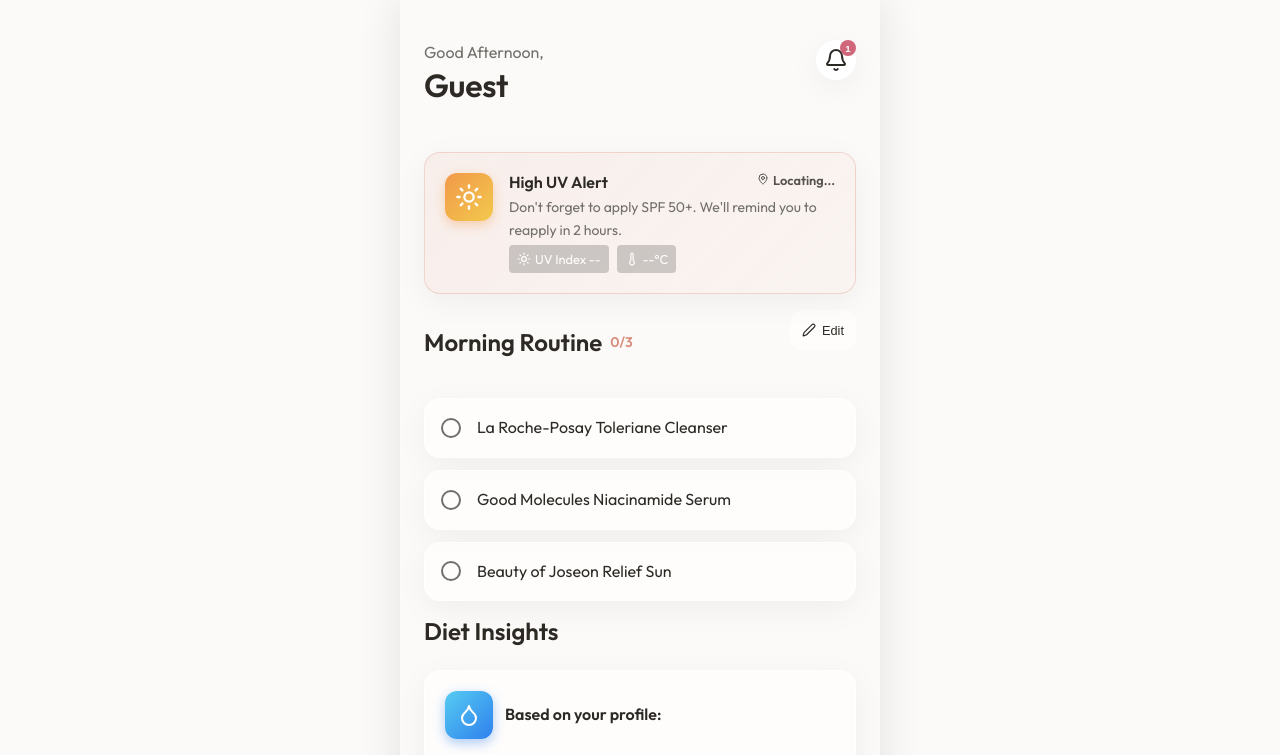
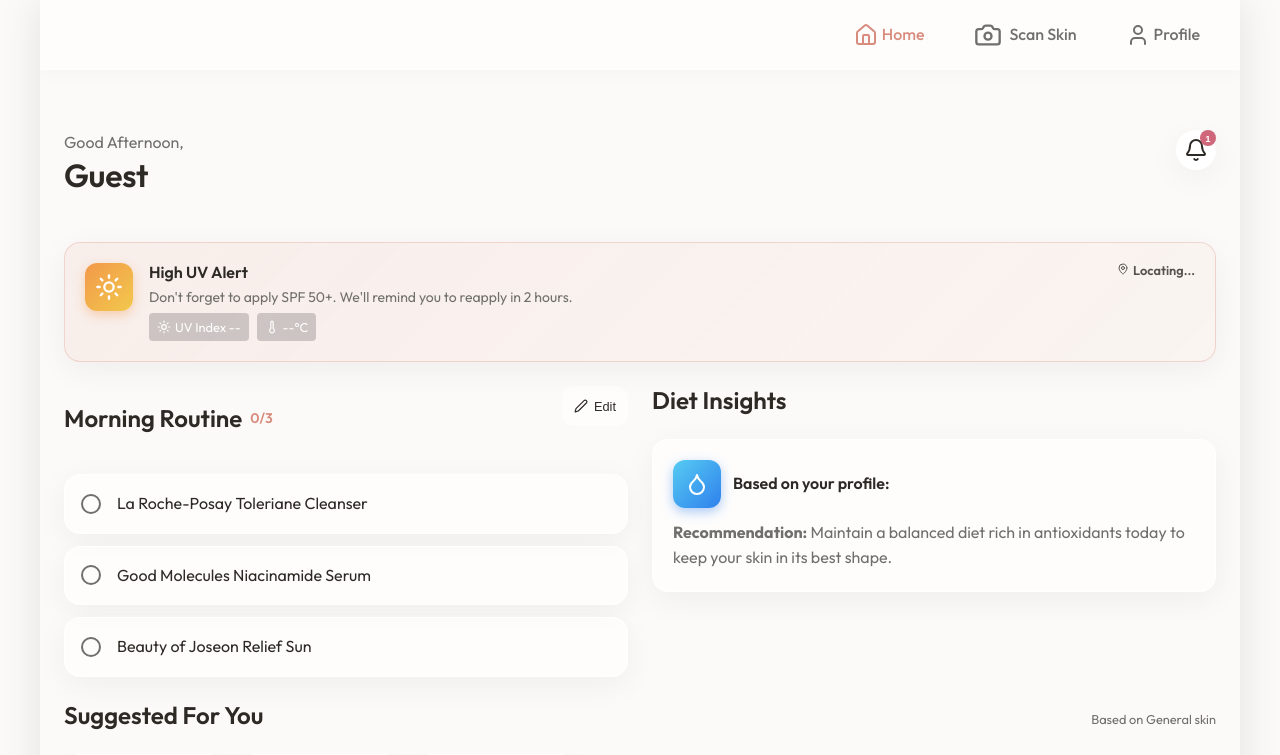
Before and after one commit to kusumanjali967-debug/cuits-care, a React (Vite) app: page /dashboard in a window 1280 px wide. Shown: the top 755 px of the page. Built offline with nearby package versions, Linux system fonts and the light colour scheme; no server answers.

Commit message:
Convert layout to standard website and make it responsive

```diff
--- a/src/components/BottomNav.css
+++ b/src/components/BottomNav.css
@@ -58,3 +58,61 @@
 .pb-nav {
   padding-bottom: 90px;
 }
+
+@media (min-width: 768px) {
+  .bottom-nav {
+    top: 0;
+    bottom: auto;
+    max-width: 1200px;
+    height: 70px;
+    border-top: none;
+    border-bottom: 1px solid var(--glass-border);
+    justify-content: flex-end;
+    padding: 0 40px;
+    gap: 32px;
+  }
+
+  .nav-item {
+    flex-direction: row;
+    flex: 0 0 auto;
+    font-size: 1rem;
+  }
+
+  .nav-item span {
+    display: inline;
+  }
+
+  .camera-circle {
+    width: auto;
+    height: auto;
+    border-radius: var(--radius-md);
+    transform: none;
+    background: transparent;
+    color: var(--text-secondary);
+    box-shadow: none;
+    padding: 8px 16px;
+    gap: 8px;
+    display: flex;
+    align-items: center;
+    border: 1px solid transparent;
+  }
+
+  .camera-circle::after {
+    content: "Scan Skin";
+    font-size: 1rem;
+    font-weight: 500;
+  }
+
+  .camera-btn.active .camera-circle {
+    transform: none;
+    box-shadow: none;
+    background: var(--accent);
+    color: #fff;
+    border-color: var(--accent);
+  }
+
+  .pb-nav {
+    padding-bottom: 0;
+    padding-top: 90px;
+  }
+}
--- a/src/index.css
+++ b/src/index.css
@@ -52,13 +52,15 @@ body {
 }
 
 .mobile-container {
-  max-width: 480px;
+  max-width: 1200px;
   margin: 0 auto;
   min-height: 100vh;
   background-color: var(--bg-primary);
   position: relative;
   overflow-x: hidden;
   box-shadow: 0 0 40px rgba(0,0,0,0.1);
+  display: flex;
+  flex-direction: column;
 }
 
 @media (prefers-color-scheme: dark) {
--- a/src/pages/Dashboard.css
+++ b/src/pages/Dashboard.css
@@ -225,3 +225,15 @@
   align-items: center;
   gap: 4px;
 }
+
+@media (min-width: 768px) {
+  .dashboard-grid {
+    display: grid;
+    grid-template-columns: 1fr 1fr;
+    gap: 24px;
+    align-items: stretch;
+  }
+  .dashboard-grid .skin-alert {
+    grid-column: 1 / -1;
+  }
+}
--- a/src/pages/Dashboard.jsx
+++ b/src/pages/Dashboard.jsx
@@ -163,7 +163,7 @@ export default function Dashboard() {
         </div>
       )}
 
-      <div className="pad-screen stack-y spacing-lg">
+      <div className="pad-screen dashboard-grid spacing-lg">
         {/* Environment Alert */}
         <div className="glass-panel alert-card skin-alert">
           <div className={`alert-icon-wrapper ${isHighUV ? 'uv-alert' : 'uv-safe'}`}>
@@ -229,7 +229,7 @@ export default function Dashboard() {
           </div>
         </section>
         {/* Suggested Products */}
-        <section className="dashboard-section stack-y">
+        <section className="dashboard-section stack-y" style={{ gridColumn: '1 / -1' }}>
           <div className="section-header">
             <h3>Suggested For You</h3>
             <span className="progress-text" style={{ fontSize: '0.8rem', color: 'var(--text-secondary)', fontWeight: 400 }}>Based on {userData.skinType === 'Unknown' ? 'General' : userData.skinType} skin</span>
--- a/src/pages/Login.css
+++ b/src/pages/Login.css
@@ -64,3 +64,12 @@
   font-weight: 600;
   cursor: pointer;
 }
+
+@media (min-width: 768px) {
+  .login-container {
+    max-width: 480px;
+    margin: 0 auto;
+    width: 100%;
+    justify-content: center;
+  }
+}
--- a/src/pages/Onboarding.css
+++ b/src/pages/Onboarding.css
@@ -106,8 +106,17 @@
   transition: var(--transition);
 }
 
-.tag-btn:hover, .tag-btn:focus {
+.tag-btn:hover, .tag-btn:focus, .tag-btn.selected {
   background-color: var(--accent);
   color: #fff;
   border-color: var(--accent);
 }
+
+@media (min-width: 768px) {
+  .onboarding-container {
+    max-width: 480px;
+    margin: 0 auto;
+    width: 100%;
+    justify-content: center;
+  }
+}
```
